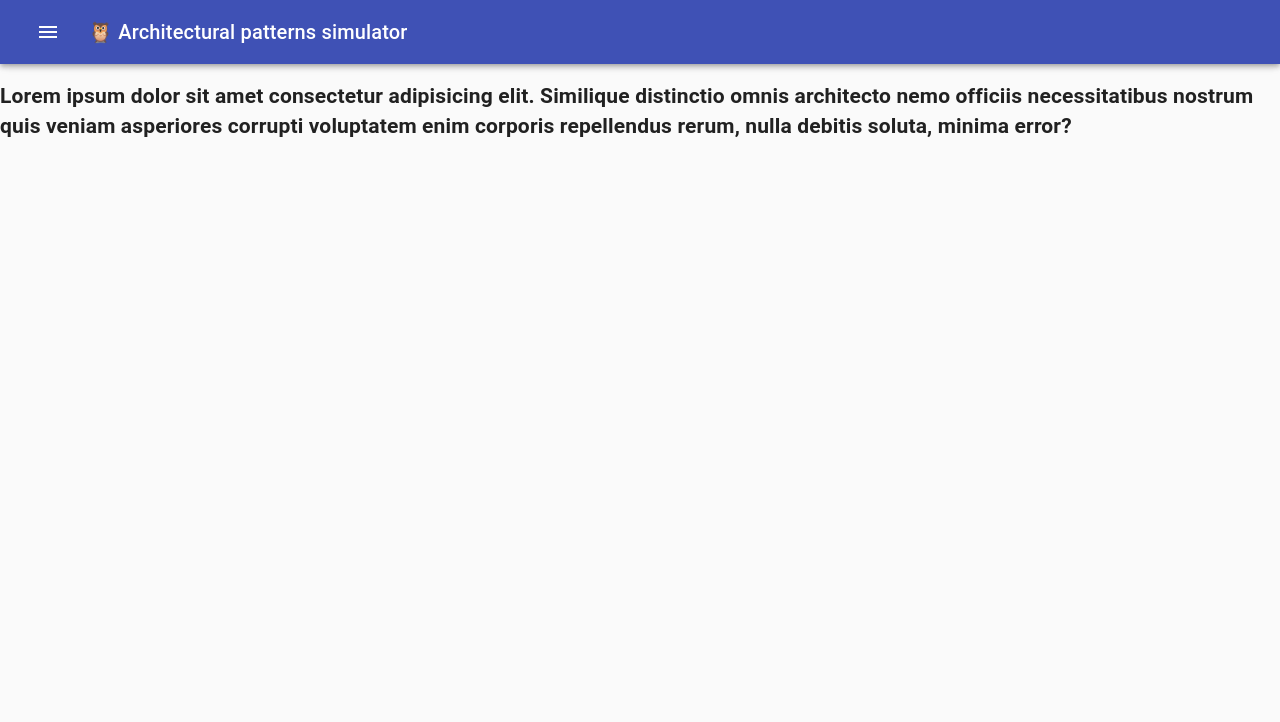
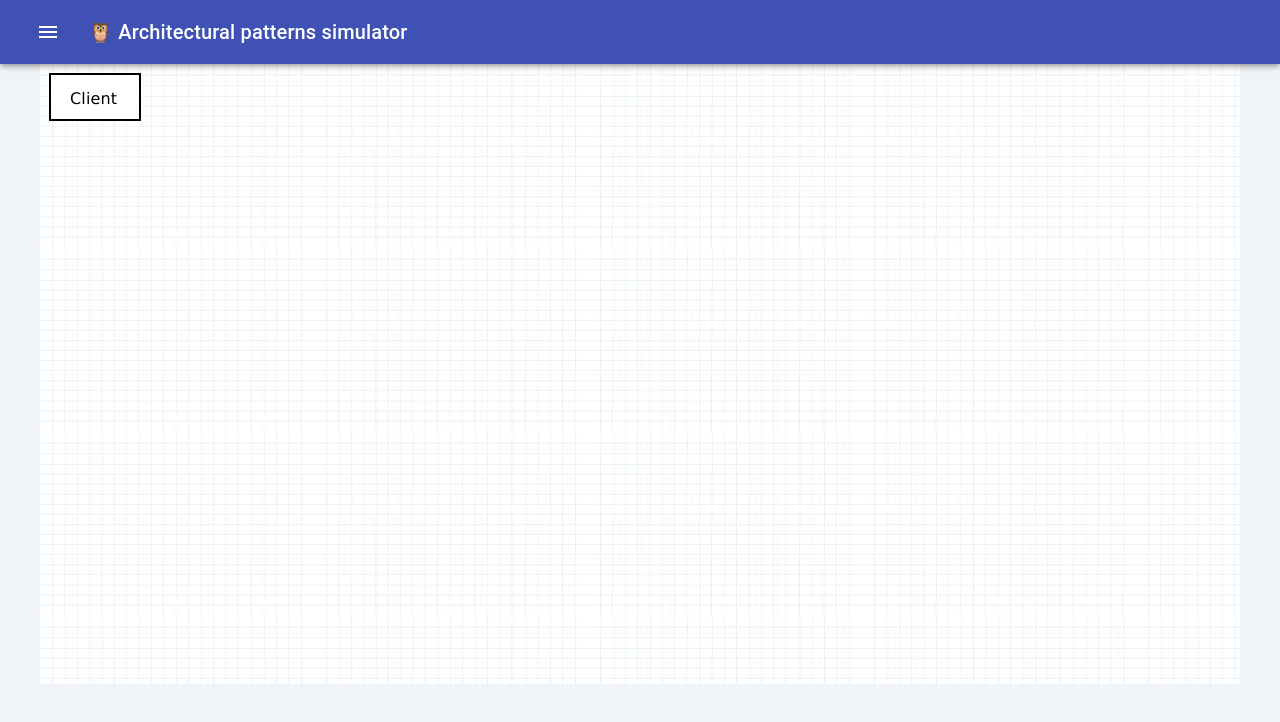
Before and after one commit to zulmab/fukuro, a Next.js app: page / in a window 1280 px wide. Shown: the top 722 px of the page. Built offline with nearby package versions, Linux system fonts and the light colour scheme.

Commit message:
🍟 Create and render Client component

```diff
--- /dev/null
+++ b/components/Client/Client.module.css
@@ -0,0 +1,5 @@
+.client {
+  fill: rgb(0, 0, 255);
+  stroke-width: 3;
+  stroke: rgb(0, 0, 0);
+}
--- /dev/null
+++ b/components/Client/Client.tsx
@@ -0,0 +1,40 @@
+import { FC, useEffect } from 'react'
+import classes from './Client.module.css'
+
+export interface IClientProps {
+  x: number
+  y: number
+  requestRate?: number
+  timeRate?: number
+  hasConnection?: boolean
+}
+
+const Client: FC<IClientProps> = ({ x, y, requestRate = 1, timeRate = 1, hasConnection }) => {
+  const textPostion = {
+    x: x + 20,
+    y: y + 30,
+  }
+
+  useEffect(() => {
+    let timer: NodeJS.Timeout
+
+    if (hasConnection) {
+      timer = setInterval(() => {
+        for (const request of Array(requestRate)) console.log('Request')
+      }, timeRate * 1000)
+    }
+
+    return () => clearInterval(timer)
+  }, [hasConnection, requestRate, timeRate])
+
+  return (
+    <g>
+      <rect x={x} y={y} width="90" height="46" fill="white" stroke="black" strokeWidth="2px" />
+      <text x={textPostion.x} y={textPostion.y} font-family="Verdana" font-size="16" fill="black">
+        Client
+      </text>
+    </g>
+  )
+}
+
+export default Client
--- a/layout/Main/Main.tsx
+++ b/layout/Main/Main.tsx
@@ -17,6 +17,7 @@ const Main: FC = (props) => {
   const handleDrawerClose = () => {
     setOpen(false)
   }
+
   return (
     <Fragment>
       <Head>
--- a/layout/Main/uiStyles.ts
+++ b/layout/Main/uiStyles.ts
@@ -15,6 +15,9 @@ export const useStyles = makeStyles((theme) => ({
     marginLeft: -drawerWidth,
     height: `calc(100vh - 64px)`,
     marginTop: '64px',
+    display: 'flex',
+    justifyContent: 'center',
+    backgroundColor: '#f0f3f7',
   },
   contentShift: {
     transition: theme.transitions.create('margin', {
--- a/pages/index.tsx
+++ b/pages/index.tsx
@@ -1,14 +1,13 @@
 import React from 'react'
 import Main from '../layout/Main/Main'
+import Client from '../components/Client/Client'
 
 export default function PersistentDrawerLeft() {
   return (
     <Main>
-      <h1>
-        Lorem ipsum dolor sit amet consectetur adipisicing elit. Similique distinctio omnis
-        architecto nemo officiis necessitatibus nostrum quis veniam asperiores corrupti voluptatem
-        enim corporis repellendus rerum, nulla debitis soluta, minima error?
-      </h1>
+      <svg xmlns="http://www.w3.org/2000/svg" width="1200" height="620" className="canvas">
+        <Client x={10} y={10} requestRate={10} timeRate={2} hasConnection={false} />
+      </svg>
     </Main>
   )
 }
--- a/styles/globals.css
+++ b/styles/globals.css
@@ -6,6 +6,7 @@ body {
     Fira Sans, Droid Sans, Helvetica Neue, sans-serif;
   height: 100vh;
   min-height: 768px;
+  overflow: hidden;
 }
 
 a {
@@ -16,3 +17,7 @@ a {
 * {
   box-sizing: border-box;
 }
+
+.canvas {
+  background-image: url('../assets/grid.jpg');
+}
```
Also changed, not shown: assets/grid.jpg (added), 1 other file (tests, documents, lock files or other folders).
